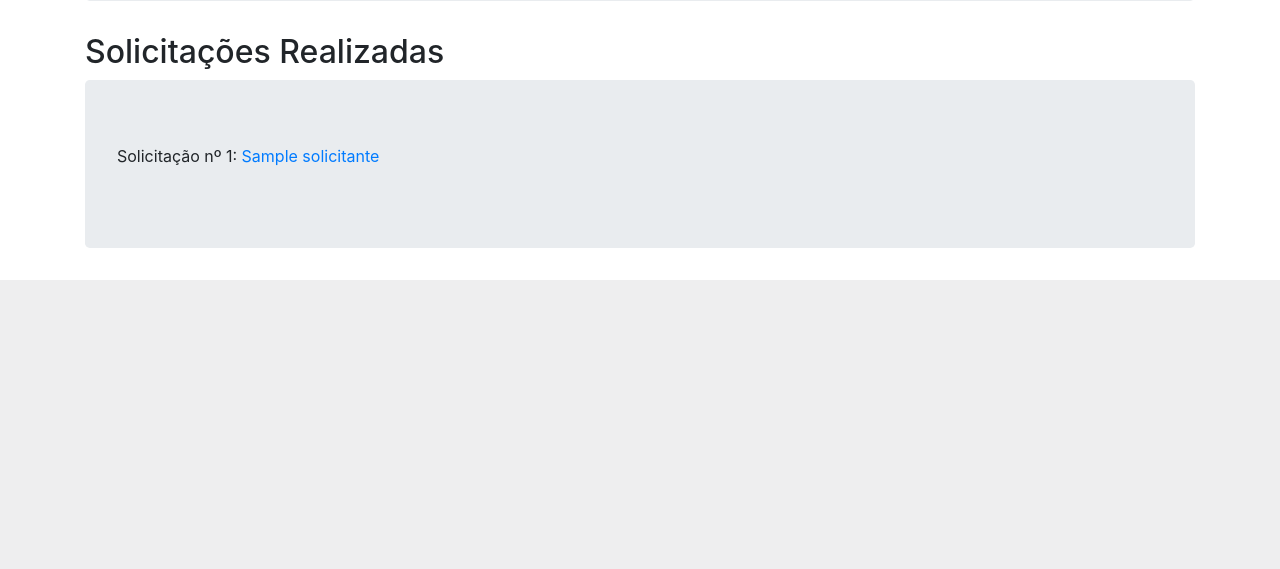
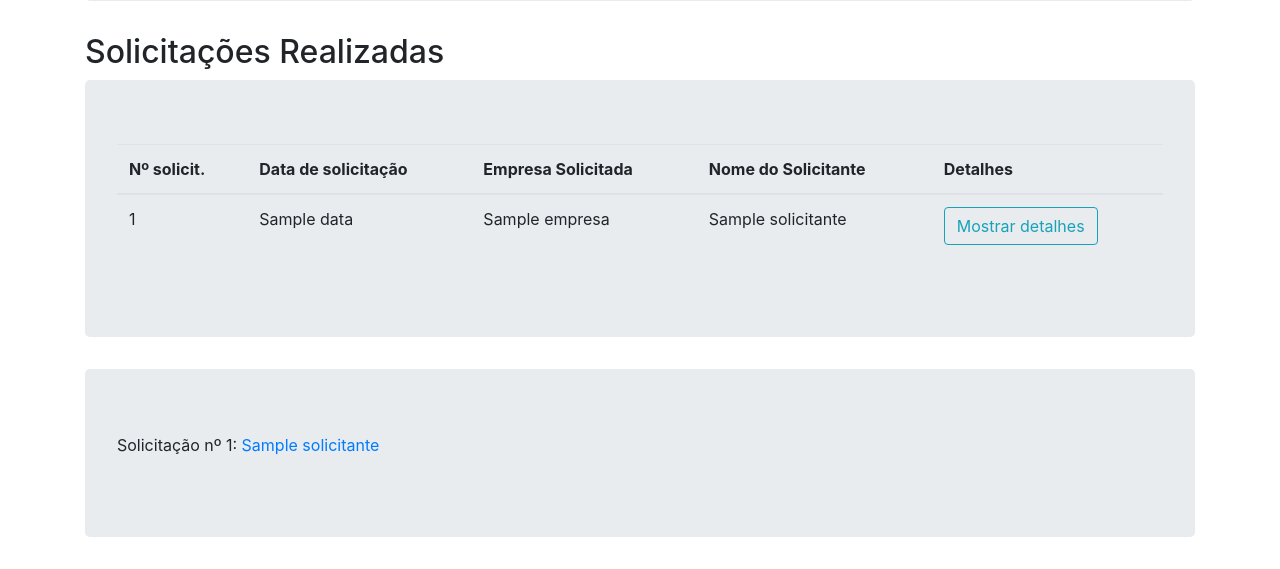
Before and after one commit to guiemi/motoboy-app, a Django app: template solicitacao/templates/index.html in a window 1280 px wide. Shown: the part 660-1229 px from the top of the page. Before the commit the page ends 940 px from the top, so only its background shows below. Run offline with Django 3.2, Linux system fonts and the light colour scheme; tables that the repository leaves empty hold one stand-in row (values such as "Sample post"); the template is opened without the code that fills it: values that come from a table or form of the project are taken from there, most other values are stand-ins (such as "Sample title", 1, 10 or a date in 2020); parts of the project's set-up code (start-up, migrations or seed data) failed here and were passed over; some libraries are stand-ins or nearby versions.

Commit message:
Substitui a visualização no jumbotron por uma table no template
A table mostra separadamente id, data de solicitação, a empresa
solicitada, o nome do solicitante e um botão que direciona para a tela
de detalhes.

```diff
--- a/solicitacao/templates/index.html
+++ b/solicitacao/templates/index.html
@@ -70,7 +70,35 @@
                     </tbody>
                 </table>
             </div>
+
+
             <h2>Solicitações Realizadas</h2>
+
+            <div class="jumbotron">
+                <table class="table">
+                    <thead>
+                        <th>Nº solicit.</th>
+                        <th>Data de solicitação</th>
+                        <th>Empresa Solicitada</th>
+                        <th>Nome do Solicitante</th>
+                        <th>Detalhes</th>
+                    </thead>
+                    <tbody>
+                        {% for solicitacao in solicitacoes %}
+                        <tr>
+                            <td>{{ solicitacao.pk }}</td>
+                            <td>{{ solicitacao.data }}</td>
+                            <td>{{ solicitacao.empresa }}</td>
+                            <td>{{ solicitacao.solicitante }}</td>
+                            <td><button id="btn-detalhes-solicitacao" value="{{ solicitacao.pk }}" type="button" class="btn btn-outline-info">Mostrar detalhes</button>
+                            </td>
+                        </tr>
+
+                        {% endfor %}
+                    </tbody>
+                </table>
+            </div>
+
             <div class="jumbotron">
                 {% for solicitacao in solicitacoes %}
                 <p> Solicitação nº {{ solicitacao.pk }}: <a href="{% url 'detalhes_solicitacao' pk=solicitacao.pk %}">{{solicitacao.solicitante}}</a></p>
@@ -94,6 +122,12 @@
                 var id_empresa = $(this).attr("value");
                 window.location.pathname = "deletar_cadastro/" + id_empresa;
             });
+
+            $("#btn-detalhes-solicitacao").click(function (){
+                var id_solicitacao = $(this).attr("value");
+                window.location.pathname = '/detalhes_solicitacao/' + id_solicitacao;
+            })
+
         </script>
     </body>
 
```
